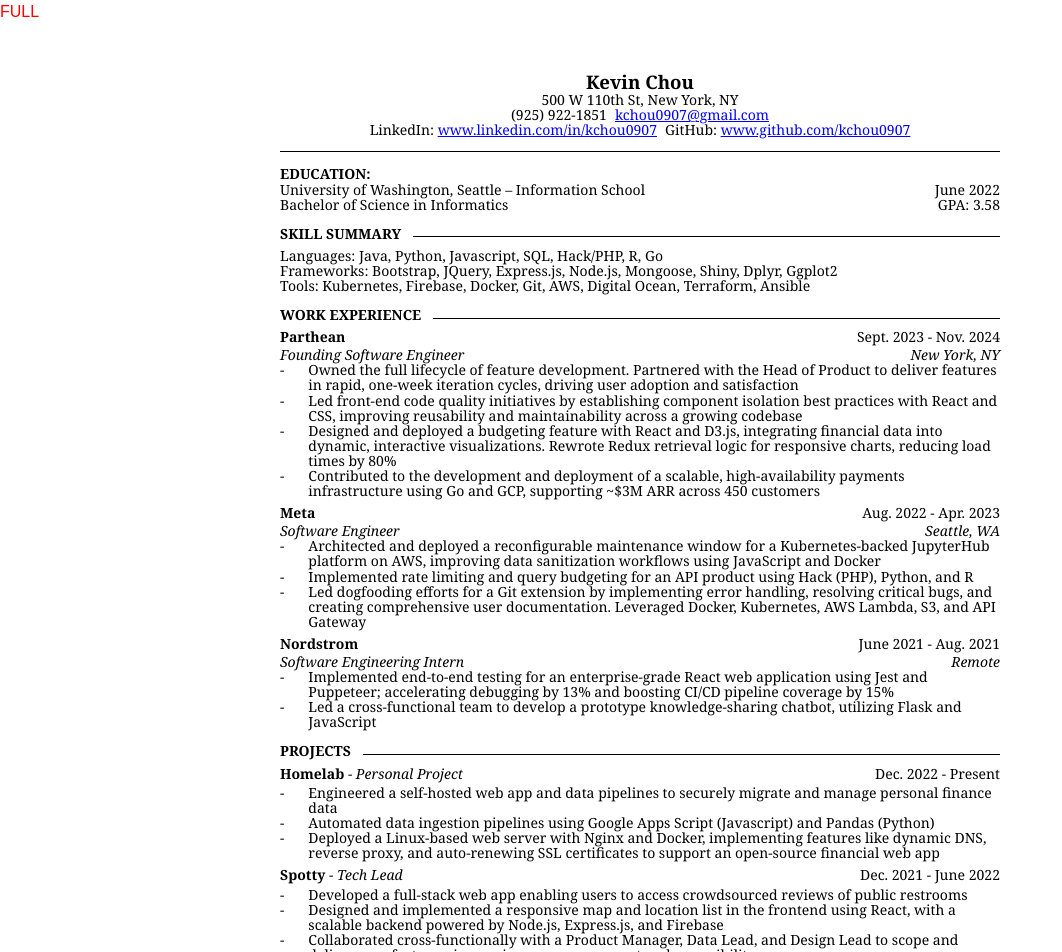
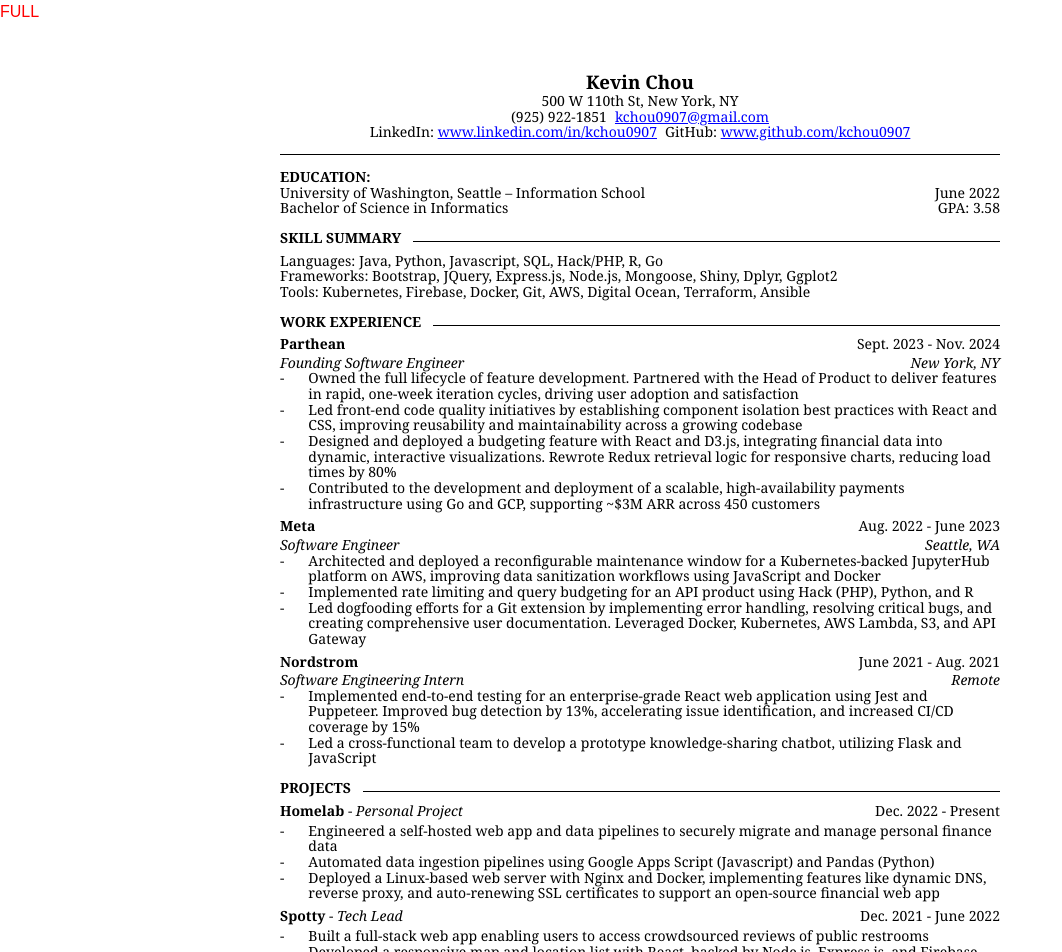
Before and after one commit to kchou0907/resume, a Next.js app: page / in a window 1280 px wide. Shown: the top 952 px of the page, without its empty margins (0-1062 px from the left). Built offline with nearby package versions, Linux system fonts and the light colour scheme.

Commit message:
finished up

```diff
--- a/src/app/components/LeadershipExperience/atoms/Dubhacks.tsx
+++ b/src/app/components/LeadershipExperience/atoms/Dubhacks.tsx
@@ -13,13 +13,6 @@
         workshops, panels, and competitions`,
     ]
 
-    if (bias === ResumeTypes.BACKEND) {
-        highlights.push(
-            `Automated sponsorship operations by scripting email reminders, to-do
-            list updates, and sponsorship tracking in Google Sheets using Google
-            Apps Script (JavaScript)`,
-        )
-    }
     return (
         <ExtracurricularExperience
             activityName="DubHacks"
--- a/src/app/components/Projects/atoms/Spotty.tsx
+++ b/src/app/components/Projects/atoms/Spotty.tsx
@@ -3,14 +3,12 @@
 
 const Spotty: React.FC = () => {
     const highlights: string[] = [
-        `Developed a full-stack web app enabling users to access
+        `Built a full-stack web app enabling users to access
         crowdsourced reviews of public restrooms`,
-        `Designed and implemented a responsive map and location list in the
-        frontend using React, with a scalable backend powered by Node.js,
-        Express.js, and Firebase`,
-        `Collaborated cross-functionally with a Product Manager, Data Lead, and
-        Design Lead to scope and deliver new features, improving user engagement
-        and accessibility`
+        `Developed a responsive map and location list with React, backed by
+        Node.js, Express.js, and Firebase`,
+        `Partnered with product, data, and design leads to deliver features
+        that enhanced engagement and accessibility`
     ]
     return (
         <ExtracurricularExperience
--- a/src/app/components/WorkExperience/components/Meta.tsx
+++ b/src/app/components/WorkExperience/components/Meta.tsx
@@ -19,7 +19,7 @@
             companyName="Meta"
             startMonth="Aug."
             startYear="2022"
-            endMonth="Apr."
+            endMonth="June"
             endYear="2023"
             roleName="Software Engineer"
             location="Seattle, WA"
--- a/src/app/components/WorkExperience/components/Nordstrom.tsx
+++ b/src/app/components/WorkExperience/components/Nordstrom.tsx
@@ -4,8 +4,8 @@
 const Nordstrom: React.FC = () => {
     const highlightedExperiences: string[] = [
         `Implemented end-to-end testing for an enterprise-grade React web
-        application using Jest and Puppeteer; accelerating debugging by
-        13% and boosting CI/CD pipeline coverage by 15%`,
+        application using Jest and Puppeteer. Improved bug detection by 13%,
+        accelerating issue identification, and increased CI/CD coverage by 15%`,
         `Led a cross-functional team to develop a prototype knowledge-sharing
         chatbot, utilizing Flask and JavaScript`,
     ];
--- a/src/app/styles/Resume.module.css
+++ b/src/app/styles/Resume.module.css
@@ -1,7 +1,7 @@
 .resume {
   font-family: Georgia, serif;
   font-size: 10.5pt;
-  line-height: 1.08;
+  line-height: 1.12;
   width: 8.5in;
   padding: 0.5in;
   margin: 0 auto;
```
